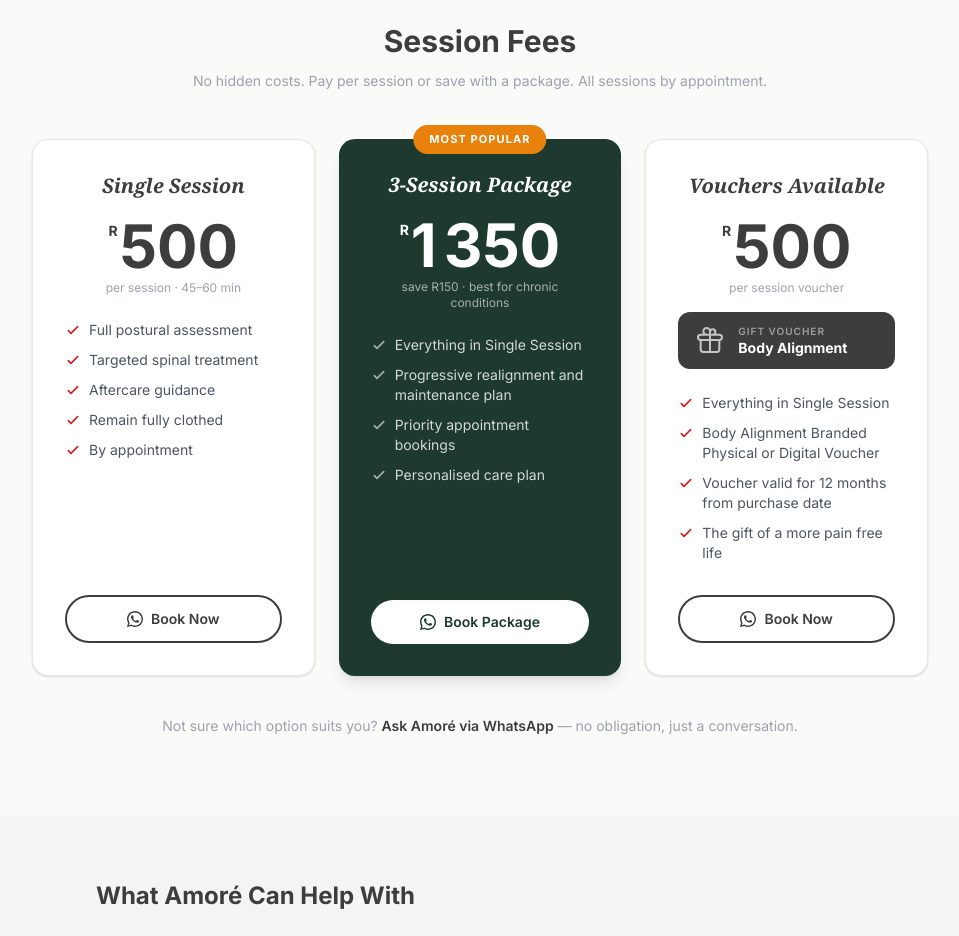
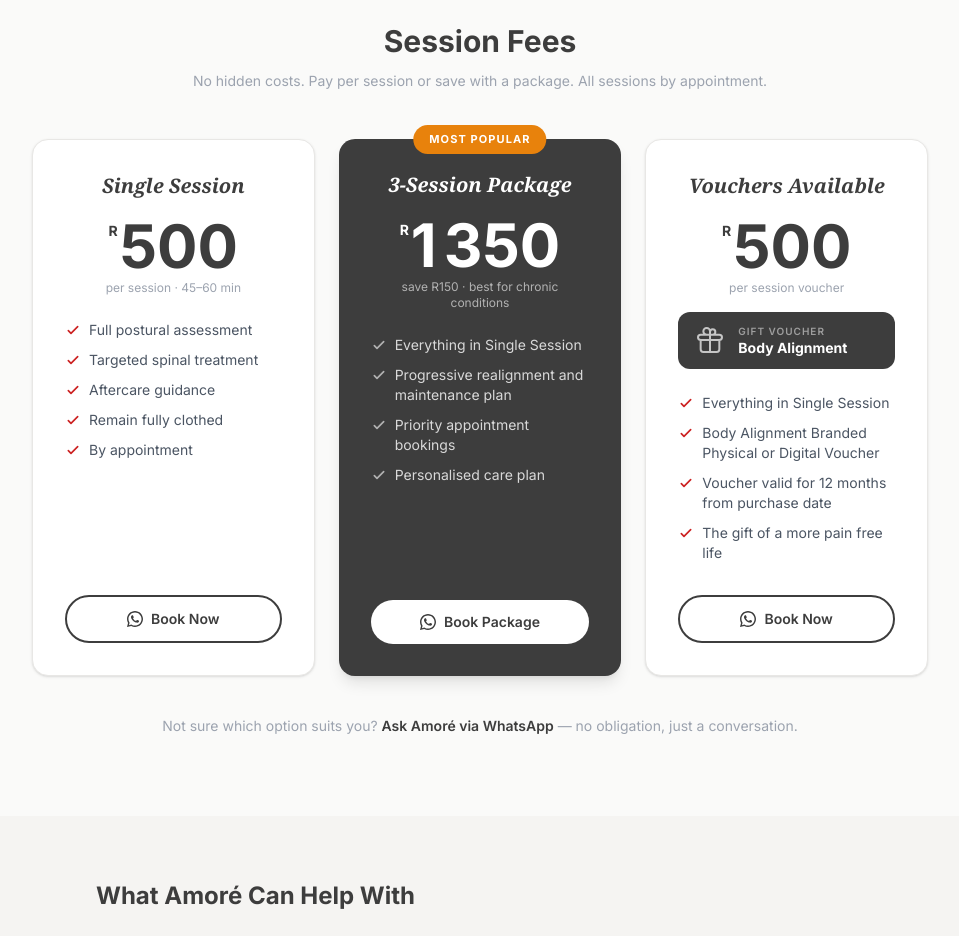
Before and after one commit to goldsphere-dev/test-site, a Next.js app: page /practitioners/amore-engelbrecht in a window 1280 px wide. Shown: the part 2200-3136 px from the top of the page, without its empty margins (160-1119 px from the left). Built offline with nearby package versions, Linux system fonts and the light colour scheme.

Commit message:
fix: replace green with charcoal on featured pricing card

```diff
--- a/components/PractitionerPricing.tsx
+++ b/components/PractitionerPricing.tsx
@@ -44,7 +44,7 @@ function WAButton({
       rel="noopener noreferrer"
       className={`mt-auto flex items-center justify-center gap-2 w-full rounded-full py-3 text-sm font-semibold transition-all ${
         dark
-          ? "bg-white text-[#1E3A2F] hover:bg-white/90"
+          ? "bg-white text-charcoal hover:bg-white/90"
           : "border-2 border-charcoal text-charcoal hover:bg-charcoal hover:text-white"
       }`}
     >
@@ -111,7 +111,7 @@ export default function PractitionerPricing({ slug, firstName, whatsapp }: Props
 
           {/* ── Package ── */}
           {p.showPackage && (
-            <div className="bg-[#1E3A2F] rounded-2xl p-8 flex flex-col shadow-lg relative">
+            <div className="bg-charcoal rounded-2xl p-8 flex flex-col shadow-lg relative">
               <span className="absolute -top-3.5 left-1/2 -translate-x-1/2 bg-[#E8820C] text-white text-[11px] font-bold uppercase tracking-widest px-4 py-1.5 rounded-full">
                 Most Popular
               </span>
```
